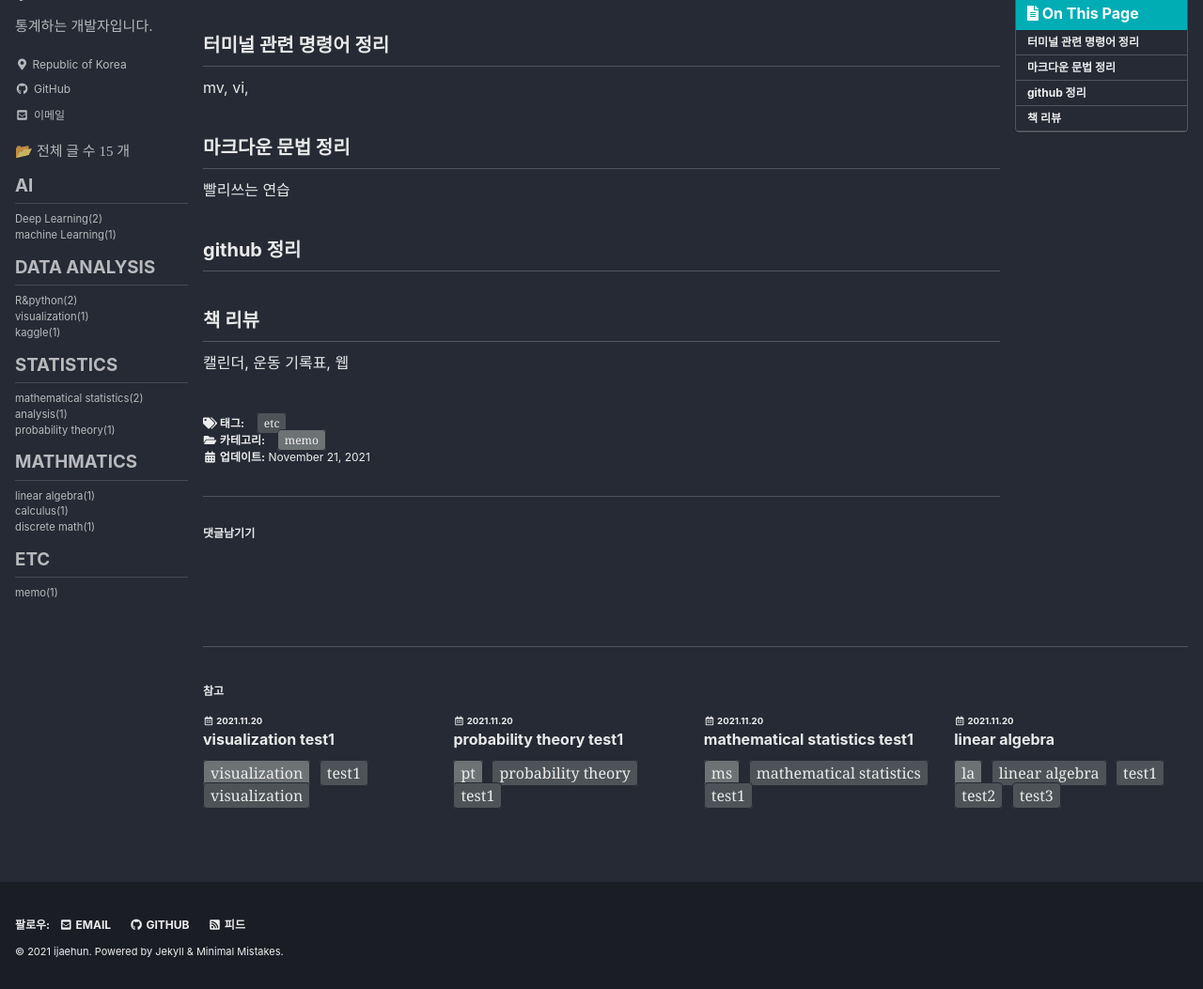
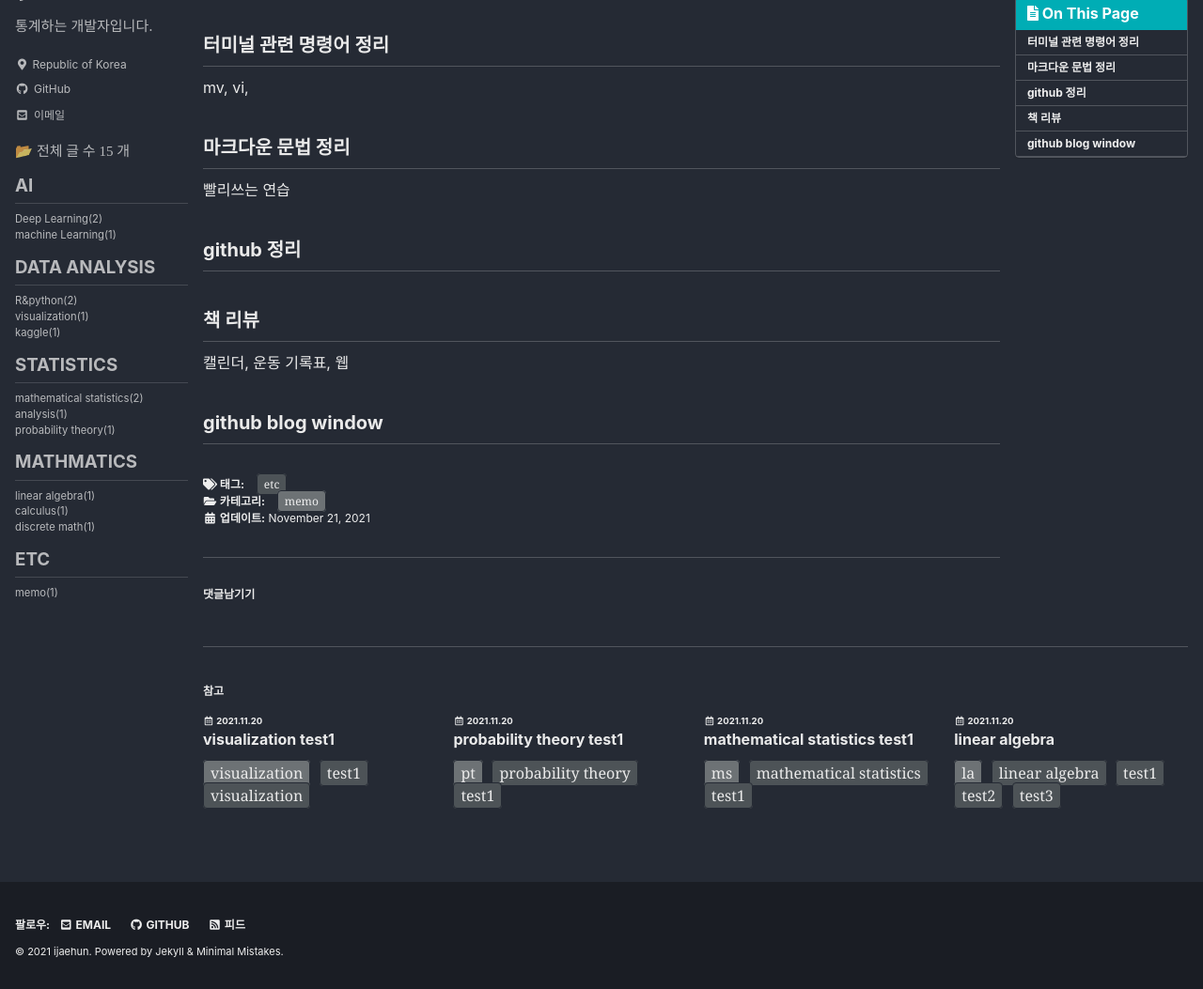
Before and after one commit to ijaehun/ijaehun.github.io, a Jekyll site: the page built from _posts/memo/2021-11-20-memotest1.md, in a window 1280 px wide and 1325 px high, cut to the strip 272-1325 px from the top of the window. Shown: the whole strip at 94% size. Built offline with Jekyll 4.4.1, drawn with Linux system fonts in a browser that asks for light colours; cached includes are drawn as plain includes; some web fonts are replaced; comment, search, counter and statistics services are not loaded.

Commit message:
update window

```diff
--- a/_posts/memo/2021-11-20-memotest1.md
+++ b/_posts/memo/2021-11-20-memotest1.md
@@ -26,3 +26,5 @@ mv, vi,
 ## 책 리뷰
 
 캘린더, 운동 기록표, 웹
+
+## github blog window
```
